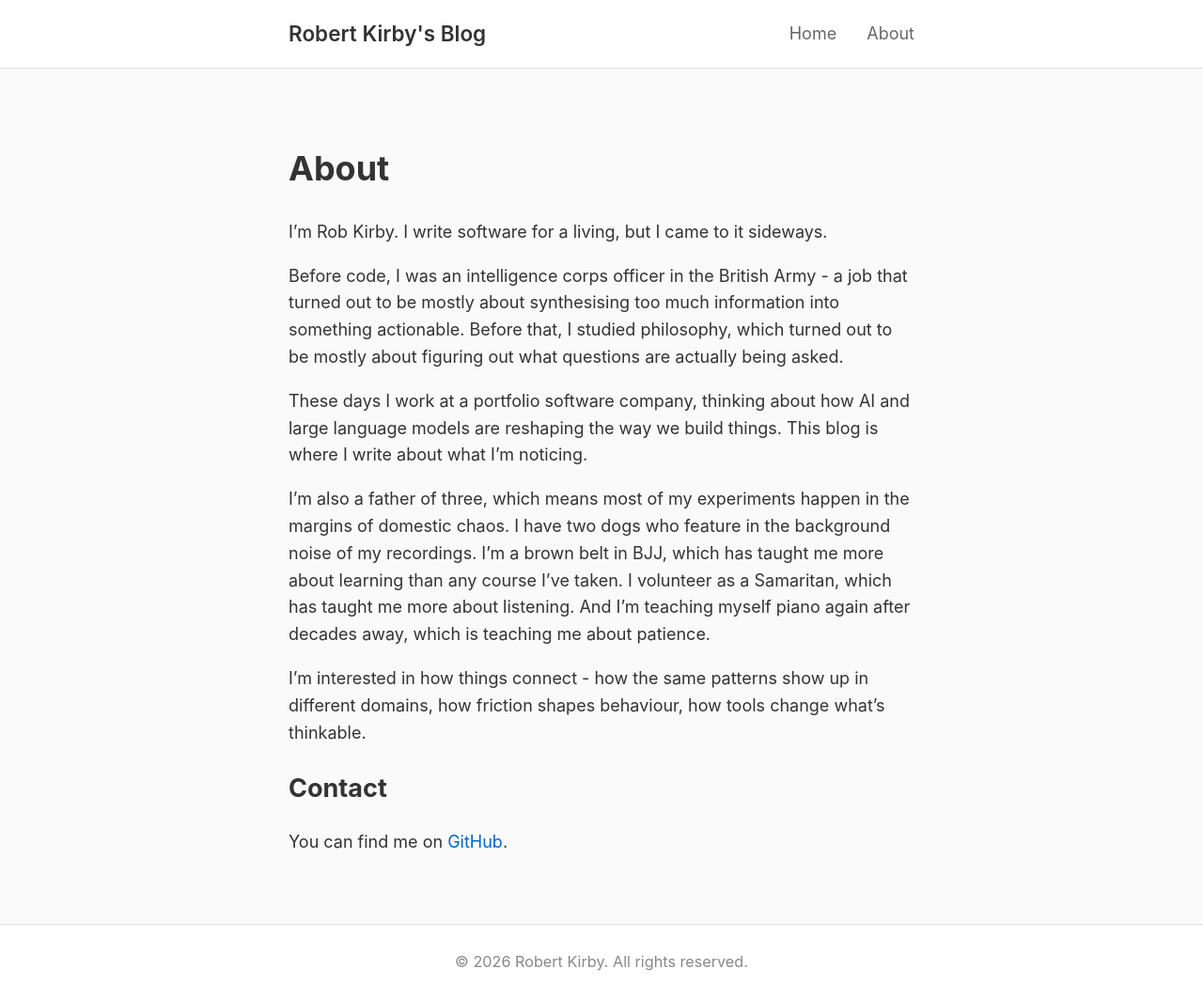
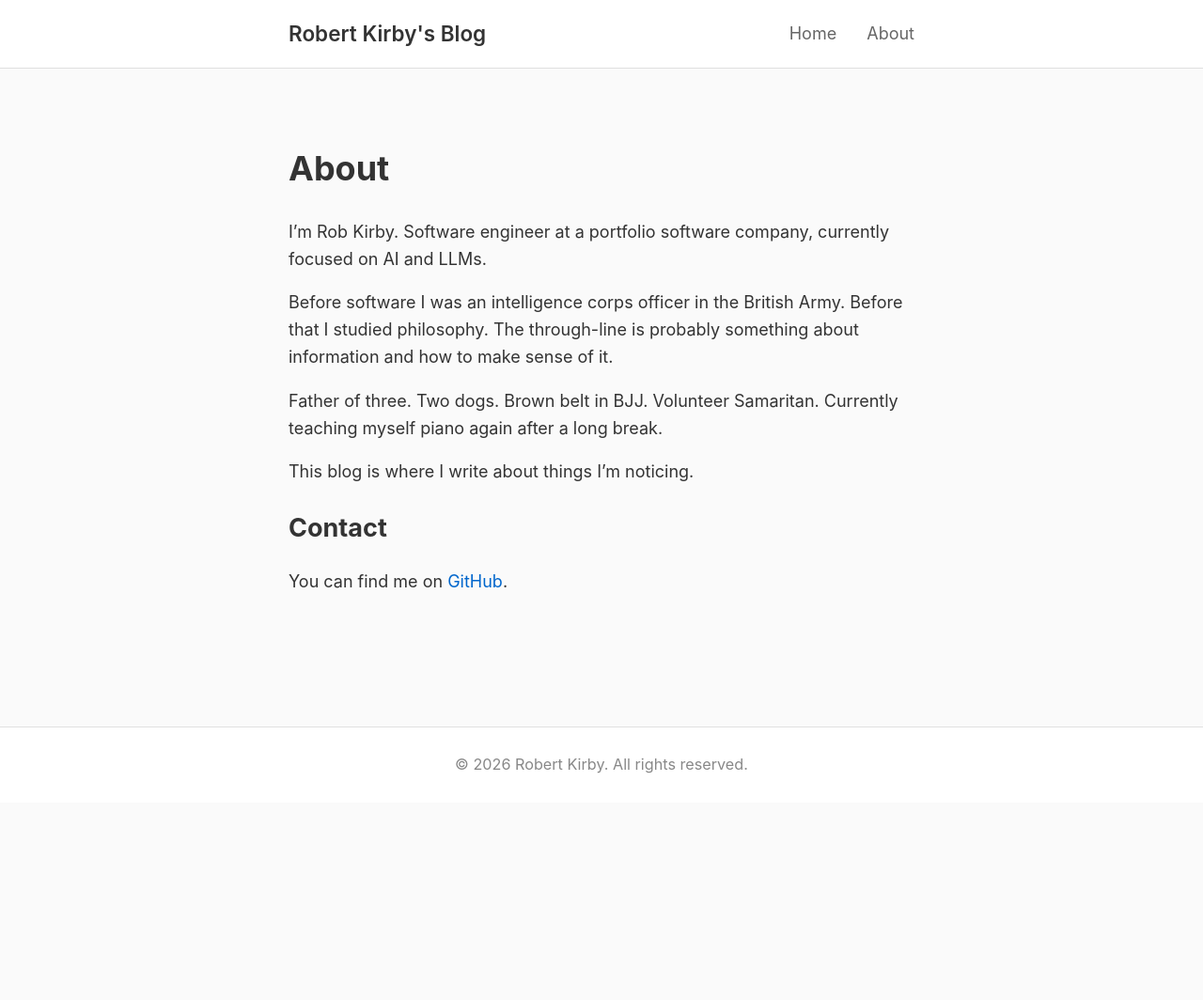
Before and after one commit to rob137/rob137.github.io, a Jekyll site: the page built from about.md, in a window 1280 px wide. Shown: the whole page at 94% size. Built offline with Jekyll 4.4.1, drawn with Linux system fonts in a browser that asks for light colours; after the commit the page ends 900 px from its top, so only the background shows below that.

Commit message:
Simplify About page - more direct style

```diff
--- a/about.md
+++ b/about.md
@@ -5,15 +5,13 @@ permalink: /about/
 ---
 # About
 
-I'm Rob Kirby. I write software for a living, but I came to it sideways.
+I'm Rob Kirby. Software engineer at a portfolio software company, currently focused on AI and LLMs.
 
-Before code, I was an intelligence corps officer in the British Army - a job that turned out to be mostly about synthesising too much information into something actionable. Before that, I studied philosophy, which turned out to be mostly about figuring out what questions are actually being asked.
+Before software I was an intelligence corps officer in the British Army. Before that I studied philosophy. The through-line is probably something about information and how to make sense of it.
 
-These days I work at a portfolio software company, thinking about how AI and large language models are reshaping the way we build things. This blog is where I write about what I'm noticing.
+Father of three. Two dogs. Brown belt in BJJ. Volunteer Samaritan. Currently teaching myself piano again after a long break.
 
-I'm also a father of three, which means most of my experiments happen in the margins of domestic chaos. I have two dogs who feature in the background noise of my recordings. I'm a brown belt in BJJ, which has taught me more about learning than any course I've taken. I volunteer as a Samaritan, which has taught me more about listening. And I'm teaching myself piano again after decades away, which is teaching me about patience.
-
-I'm interested in how things connect - how the same patterns show up in different domains, how friction shapes behaviour, how tools change what's thinkable.
+This blog is where I write about things I'm noticing.
 
 ## Contact
 
```
